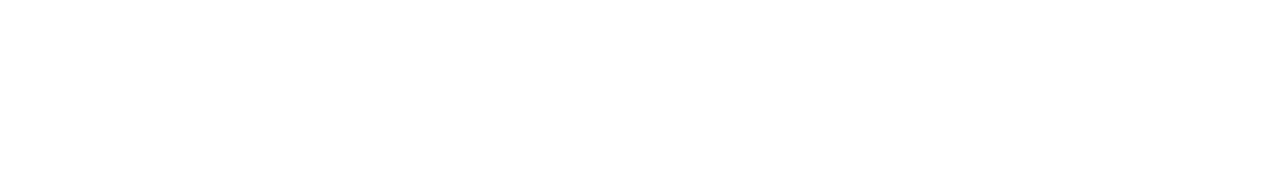
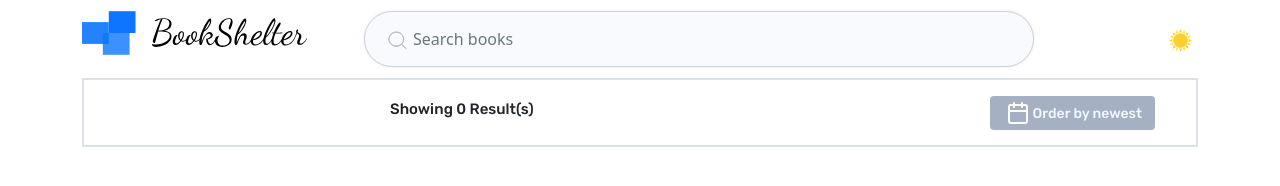
Before and after one commit to Leader7777/BookShelter, a plain HTML site: page index.html in a window 1280 px wide. Drawn offline with Linux system fonts and the light colour scheme.

Commit message:
Initial icons

```diff
--- a/css/main.css
+++ b/css/main.css
@@ -0,0 +1,69 @@
+@font-face {
+    font-family: 'Rubik';
+    src: url('./../fonts/Rubik-Medium.woff2') format('woff2'),
+    url('./../fonts/Rubik-Medium.woff') format('woff');
+    font-weight: 500;
+    font-style: normal;
+    font-display: swap;
+}
+
+@font-face {
+    font-family: 'Rubik';
+    src: url('./../fonts/Rubik-Regular.woff2') format('woff2'),
+    url('./../fonts/Rubik-Regular.woff') format('woff');
+    font-weight: normal;
+    font-style: normal;
+    font-display: swap;
+}
+
+@font-face {
+    font-family: 'Noto Sans';
+    src: url('./../fonts/NotoSans-Medium.woff2') format('woff2'),
+    url('./../fonts/NotoSans-Medium.woff') format('woff');
+    font-weight: 500;
+    font-style: normal;
+    font-display: swap;
+}
+
+h2{
+    font-family: 'Rubik' , sans-serif;
+    font-weight: 500;
+}
+
+
+#inputName{
+    width: 670px;
+    background-color: #F8FAFD;
+    box-shadow: 0px 0px 3px rgba(0, 0, 0, 0.1);
+    border-radius: 30px;
+    padding-top: 15px;
+    padding-left: 48px;
+    padding-bottom: 15px;
+    margin-left: 56px;
+}
+
+.input_wrapper{
+    position: relative;
+}
+
+.input_img{
+    z-index: 9999;
+    display: block;
+    position: absolute;
+    width: 19px;
+    height: 19px;
+    background-image: url("./../components/lupa.svg");
+    background-repeat: no-repeat;
+    background-size: contain;
+    top: 20px;
+    left: 80px;
+}
+
+.order_wrap{
+    width: 165px;
+    height: 34px;
+    background-color: #A6B0C3;
+    border-radius: 4px;
+    padding: 5px 13px 5px 16px;
+    color: aliceblue;
+}
--- a/index.html
+++ b/index.html
@@ -10,6 +10,42 @@
 </head>
 <body>
 
+    <header class="container d-flex justify-content-between align-items-center" style="padding-top: 11px;margin-bottom: 11px;">
+
+        <h1 class="visually-hidden">BookShelter about books</h1>
+
+        <div class="d-flex justify-content-between align-content-center">
+            <div>
+              <a href="#"><img src="./components/BookShelter_logotip.svg" alt="logo" width="226" height="44"></a>
+            </div>
+            <div class="input_wrapper">
+                <input class="form-control" type="text" id="inputName" placeholder="Search books" required autocomplete="off">
+                <img class="input_img" src="./components/lupa.svg" alt="lupa" width="19px" height="19px">
+            </div>
+        </div>
+        <div>
+            <button class="border-0 bg-body" type="button" id="btnDarkMode">
+                <img src="./components/sun.svg" alt="sun" width="23" height="23">
+            </button>
+        </div>
+
+    </header>
+
+    <main class="container">
+        <div class="border border-2 d-flex justify-content-between align-items-center" style="padding-right: 41px;">
+
+            <h2 style="font-size: 15px;padding-top: 20px;padding-bottom: 19px;margin-left: 306px;">
+                Showing <span id="bookNumber">0</span> Result(s)
+            </h2>
+
+            <div class="order_wrap d-flex justify-content-between">
+                <img src="./components/order.svg" alt="order" width="24" height="24">
+                <h2 style="font-size: 14px;line-height: 17px;padding-top: 4px;">Order by newest</h2>
+            </div>
+
+        </div>
+    </main>
+
 
 
     <script src="./js/bootstrap.js"></script>
```
Also changed, not shown: components/BookShelter_logotip.svg (added), components/delete.svg (added), components/lupa.svg (added), components/order.svg (added), components/reading.svg (added), components/sun.svg (added), fonts/NotoSans-Medium.woff (added), fonts/NotoSans-Medium.woff2 (added), fonts/Rubik-Medium.woff (added), fonts/Rubik-Medium.woff2 (added), fonts/Rubik-Regular.woff (added), fonts/Rubik-Regular.woff2 (added).
